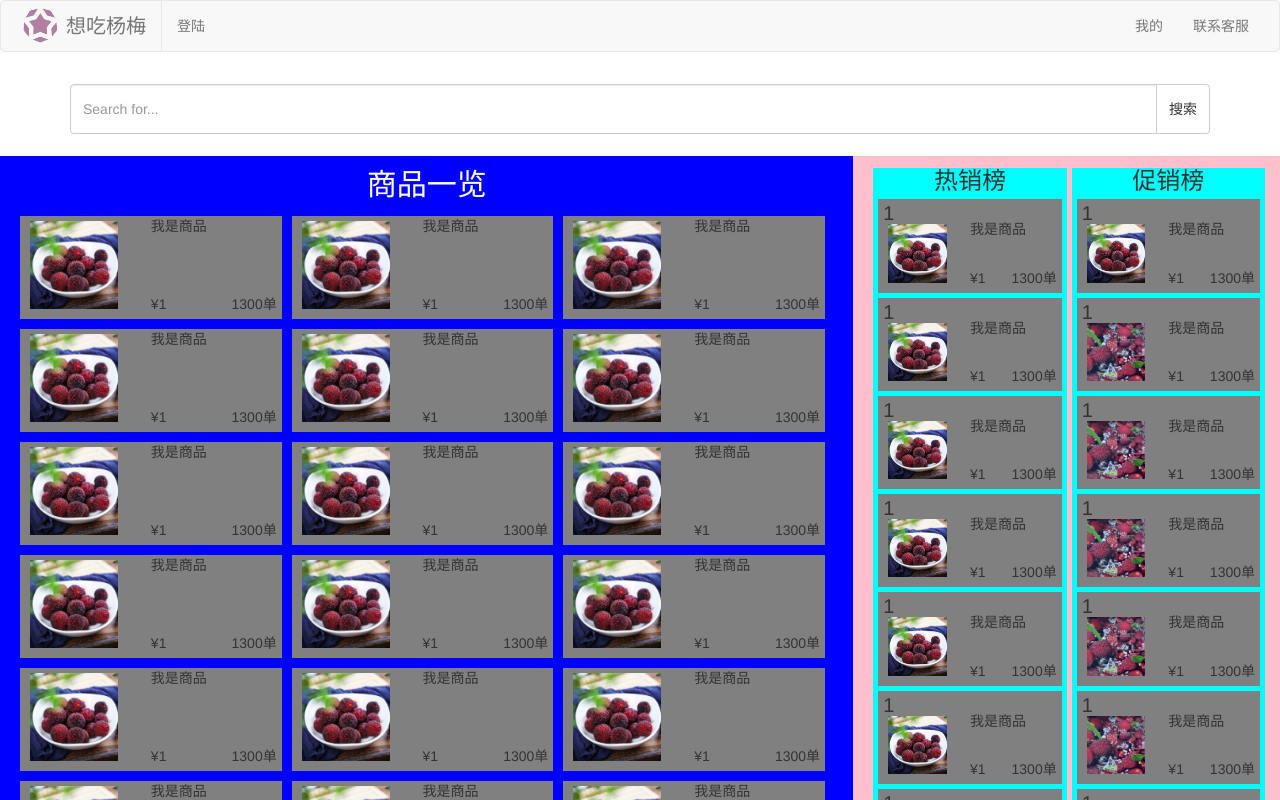
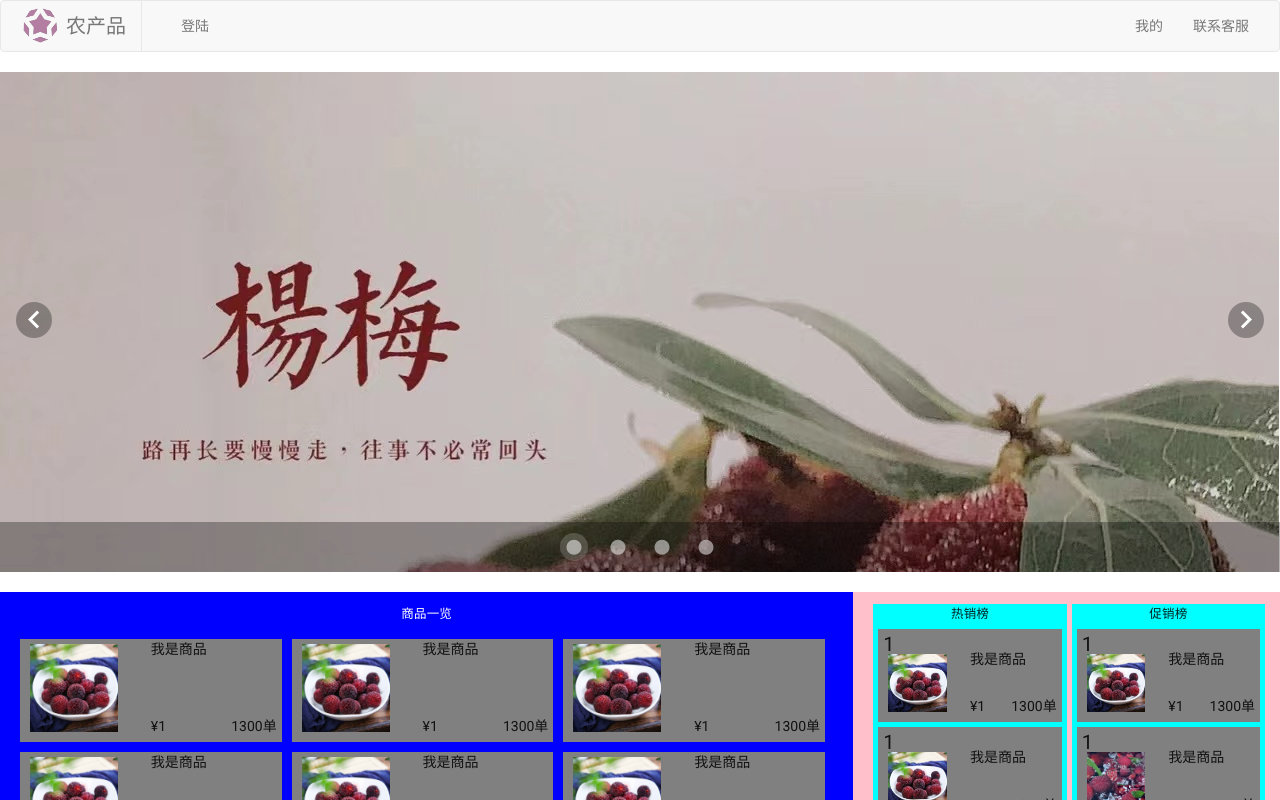
Before and after one commit to shuimitaoshenshi/agriculture-products-pc-client, a Vue app: page /#/home in a window 1280 px wide. Shown: the top 800 px of the page. Built offline with nearby package versions, Linux system fonts and the light colour scheme.

Commit message:
change name ,add carousel in home

```diff
--- a/src/App.vue
+++ b/src/App.vue
@@ -1,6 +1,8 @@
 <template>
   <!-- App.vue -->
-  <router-view></router-view>
+  <v-app>
+    <router-view></router-view>
+  </v-app>
 </template>
 
 <script>
--- a/src/components/Head.vue
+++ b/src/components/Head.vue
@@ -18,7 +18,7 @@
           </button>
           <a class="navbar-brand" href="#">
             <img src="@/assets/logo.png" alt="" />
-            <span>想吃杨梅</span>
+            <span>农产品</span>
           </a>
         </div>
 
--- /dev/null
+++ b/src/components/home/carousel/Carousel.vue
@@ -0,0 +1,45 @@
+<template>
+  <div class="carousel-container">
+    <v-carousel cycle>
+      <v-carousel-item
+        v-for="(item, i) in items"
+        :key="i"
+        :src="item.src"
+        reverse-transition="fade-transition"
+        transition="fade-transition"
+      >
+        <img :src="item.src" :alt="item.src" />
+      </v-carousel-item>
+    </v-carousel>
+  </div>
+</template>
+
+<script>
+export default {
+  name: 'CarouselH',
+  data() {
+    return {
+      items: [
+        {
+          src: require('@/assets/img/WechatIMG42.jpeg')
+        },
+        {
+          src: require('@/assets/img/WechatIMG42.jpeg')
+        },
+        {
+          src: require('@/assets/img/WechatIMG42.jpeg')
+        },
+        {
+          src: require('@/assets/img/WechatIMG42.jpeg')
+        }
+      ]
+    }
+  }
+}
+</script>
+
+<style lang="less" scoped>
+.carousel-container {
+  margin-bottom: 20px;
+}
+</style>
--- a/src/components/home/search/Search.vue
+++ /dev/null
@@ -1,43 +0,0 @@
-<template>
-  <div class="search-container">
-    <div class="row container">
-      <div class="input-group">
-        <input type="text" class="form-control" placeholder="Search for..." />
-        <span class="input-group-btn">
-          <button class="btn btn-default" type="button">搜索</button>
-        </span>
-      </div>
-      <!-- /input-group -->
-    </div>
-    <!-- /.row -->
-  </div>
-</template>
-
-<script>
-export default {
-  name: 'HomeSearch'
-}
-</script>
-
-<style lang="less" scoped>
-.search-container {
-  margin-bottom: 10px;
-  .row {
-    margin: 0 auto;
-  }
-  .input-group {
-    width: 100%;
-    input {
-      display: block;
-      height: 50px;
-    }
-    button {
-      display: block;
-      height: 50px;
-    }
-  }
-  .form-control {
-    width: 100%;
-  }
-}
-</style>
--- a/src/views/Home/Home.vue
+++ b/src/views/Home/Home.vue
@@ -1,7 +1,7 @@
 <template>
   <div class="home-container">
     <Head></Head>
-    <Search></Search>
+    <Carousel></Carousel>
     <div class="main">
       <div class="left">
         <Left>
@@ -27,16 +27,16 @@
 
 <script>
 import Head from '@/components/Head.vue'
-import Search from '@/components/home/search/Search.vue'
 import Left from '../../components/home/left/Left.vue'
 import Right from '../../components/home/right/Right.vue'
+import Carousel from '@/components/home/carousel/Carousel.vue'
 // import Ranking from '@/components/goods/ranking/Ranking.vue'
 // import GoodGroup from '../../components/goods/group/GoodGroup.vue'
 export default {
   name: 'MyHome',
   components: {
     Head,
-    Search,
+    Carousel,
     Left,
     Right // GoodGroup
 
--- a/src/views/Login.vue
+++ b/src/views/Login.vue
@@ -1,8 +1,13 @@
 <template>
-  <div class="login-container">
-    <img src="@/assets/loginBackground.png" alt="" class="login-background" />
+  <div class="login-main-container">
+    <!-- <img
+      :src="require('@/assets/loginBackground.png')"
+      alt="1"
+      class="login-background"
+    /> -->
     <div class="logo-name">
       <img src="@/assets/logo.png" alt="" class="logo" />
+      <!-- <h1 class="name">农产品</h1> -->
       <img src="@/assets/name.png" alt="" class="name" />
       <img src="@/assets/logo.png" alt="" class="logo" />
     </div>
@@ -33,23 +38,36 @@ export default {
 }
 </script>
 <style lang="less" scoped>
-.login-background {
-  z-index: -1;
-  position: absolute;
-  scale: 2;
-}
+.login-main-container {
+  // background-attachment: fixed;
+  // .login-background {
+  //   z-index: -1;
+  //   position: absolute;
+  //   top: 0;
+  //   left: 0;
+  //   scale: 2;
+  // }
+  height: 1000px;
+  background: url('@/assets/loginBackground.png') no-repeat;
+  background-size: 100% 100%;
+
   .logo-name {
-  display: block;
+    // display: block;
     margin: 0 auto;
     width: 1000px;
     height: 200px;
     .logo {
       width: 200px;
       height: 200px;
+      float: left;
     }
     .name {
       width: 600px;
       height: 200px;
+      line-height: 200px;
+      text-align: center;
+      float: left;
+    }
   }
 }
 </style>
```
Also changed, not shown: src/assets/name.png. Lines whose indentation alone changed are shown as unchanged.
